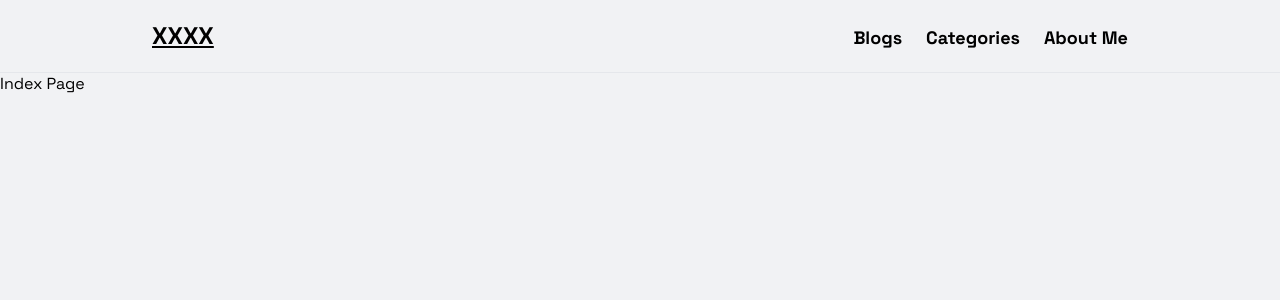
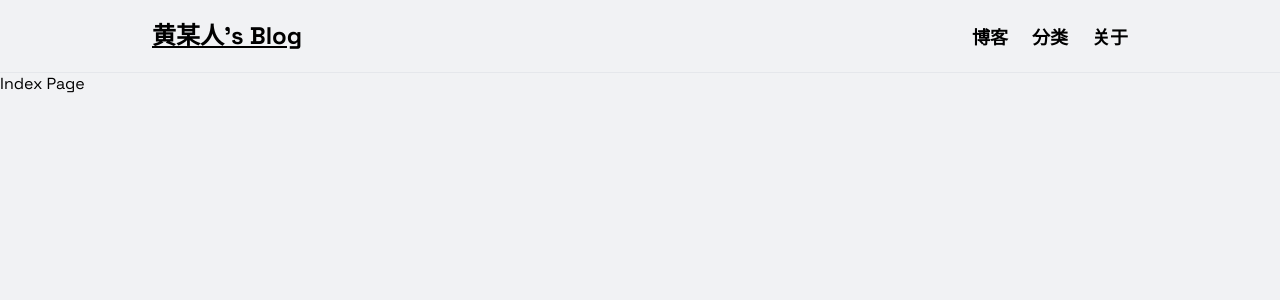
Before and after one commit to huangbh1024/blog-app-v2, a Nuxt app: page / in a window 1280 px wide. Shown: the top 300 px of the page. Built offline with nearby package versions, Linux system fonts and the light colour scheme.

Commit message:
style(layouts): :lipstick: 文本替换

```diff
--- a/components/layout/header.vue
+++ b/components/layout/header.vue
@@ -3,9 +3,9 @@ const route = useRoute()
 const path = computed(() => route.path)
 
 const routes = [
-  { path: '/blogs', name: 'Blogs' },
-  { path: '/categories', name: 'Categories' },
-  { path: '/about', name: 'About Me' },
+  { path: '/blogs', name: '博客' },
+  { path: '/categories', name: '分类' },
+  { path: '/about', name: '关于' },
 ]
 </script>
 
@@ -17,7 +17,7 @@ const routes = [
       <ul class="flex items-baseline space-x-5">
         <li class="text-base sm:text-2xl font-bold">
           <NuxtLink to="/" :class="{ underline: path === '/' }">
-            XXXX
+            黄某人's Blog
           </NuxtLink>
         </li>
       </ul>
```
